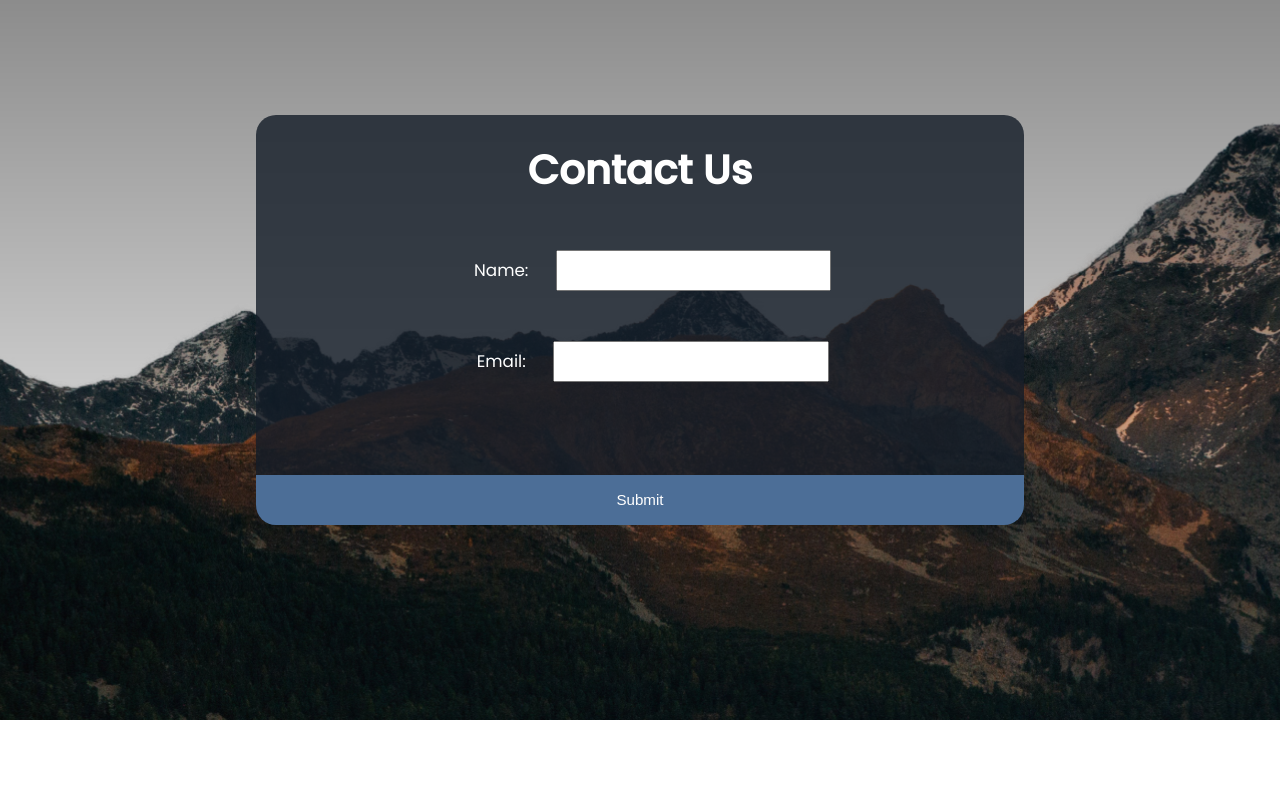
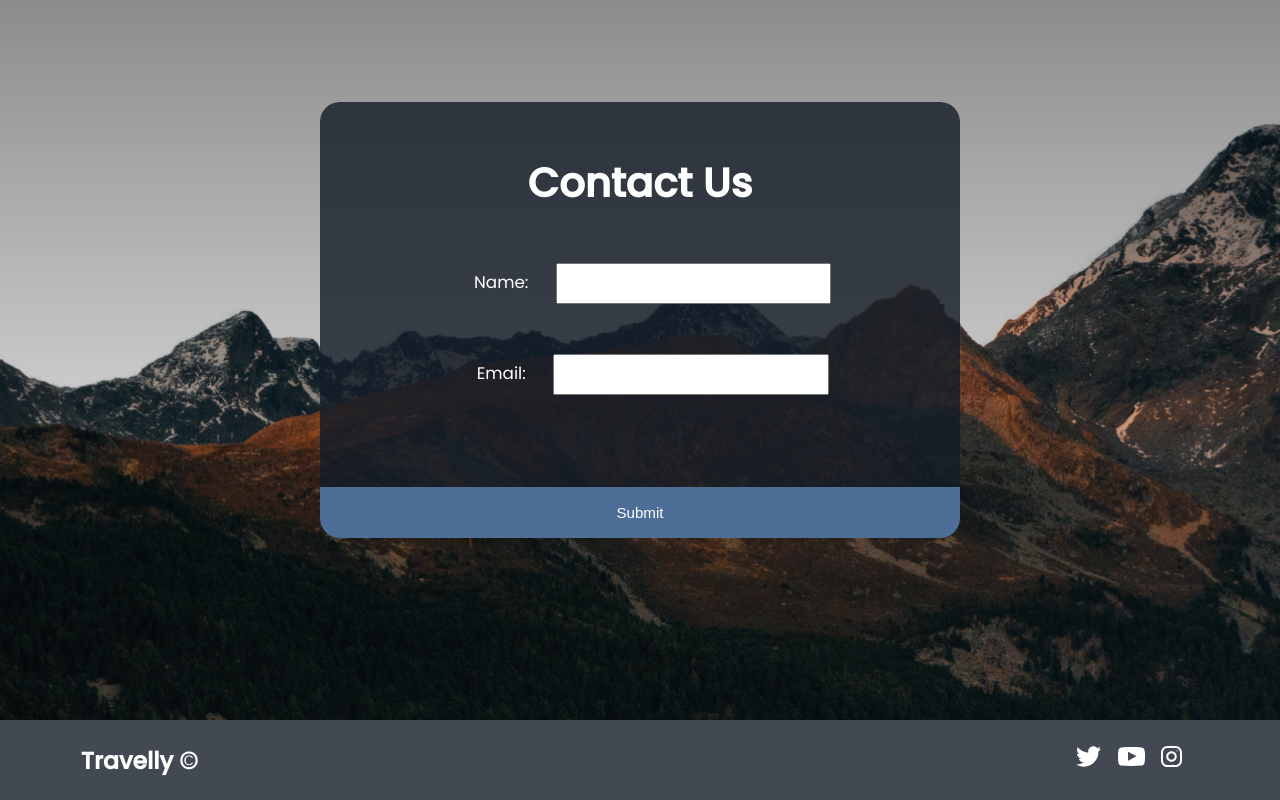
Before and after one commit to saroven/Travelly, a plain HTML site: page index.html in a window 1280 px wide. Shown: the part 2480-3280 px from the top of the page. Before the commit the page ends 3200 px from the top, so only its background shows below. Drawn offline with Linux system fonts and the light colour scheme; a web font is replaced by a local one.

Commit message:
end footer section

```diff
--- a/index.html
+++ b/index.html
@@ -107,5 +107,27 @@
             </form>
          </div>
       </section>
+      <footer>
+         <div class="footer-wrapper">
+            <h5>Travelly &copy;</h5>
+            <ul>
+               <li>
+                  <a href="#"
+                     ><img src="./icons/twitter.svg" alt="twitter-icon"
+                  /></a>
+               </li>
+               <li>
+                  <a href="#"
+                     ><img src="./icons/youtube.svg" alt="youtube-icon"
+                  /></a>
+               </li>
+               <li>
+                  <a href="#"
+                     ><img src="./icons/instagram.svg" alt="instagram-icon"
+                  /></a>
+               </li>
+            </ul>
+         </div>
+      </footer>
    </body>
 </html>
--- a/style.css
+++ b/style.css
@@ -204,9 +204,12 @@ nav ul {
    align-items: center;
    text-align: center;
 }
+.form-wrapper h2 {
+   padding-top: 3rem;
+}
 .form-wrapper {
    background-color: rgb(19, 28, 39, 0.8);
-   width: 60%;
+   width: 50%;
    color: white;
    border-radius: 20px;
 }
@@ -232,6 +235,36 @@ nav ul {
 .form-wrapper input {
    padding: 1rem 3rem;
 }
+/* end contact section */
+/* start footer section  */
+footer {
+   background-color: rgb(19, 28, 39, 0.8);
+   color: white;
+}
+.footer-wrapper {
+   display: flex;
+   align-items: center;
+   padding: 2rem;
+   width: 90%;
+   margin: auto;
+   min-height: 10vh;
+   flex-wrap: wrap;
+}
+.footer-wrapper h5 {
+   flex: 1 1 40rem;
+}
+.footer-wrapper ul {
+   display: flex;
+   list-style: none;
+   flex: 1 1 40rem;
+   justify-content: right;
+   align-items: center;
+}
+.footer-wrapper ul li {
+   margin-right: 2rem;
+}
+/* end footer */
+
 /* Media query */
 @media screen and (max-width: 940px) {
    html {
@@ -259,4 +292,13 @@ nav ul {
       -webkit-text-fill-color: white;
       padding: 3rem;
    }
+   footer {
+      text-align: center;
+   }
+   footer h5 {
+      padding: 5rem;
+   }
+   .form-wrapper {
+      width: 100%;
+   }
 }
```
